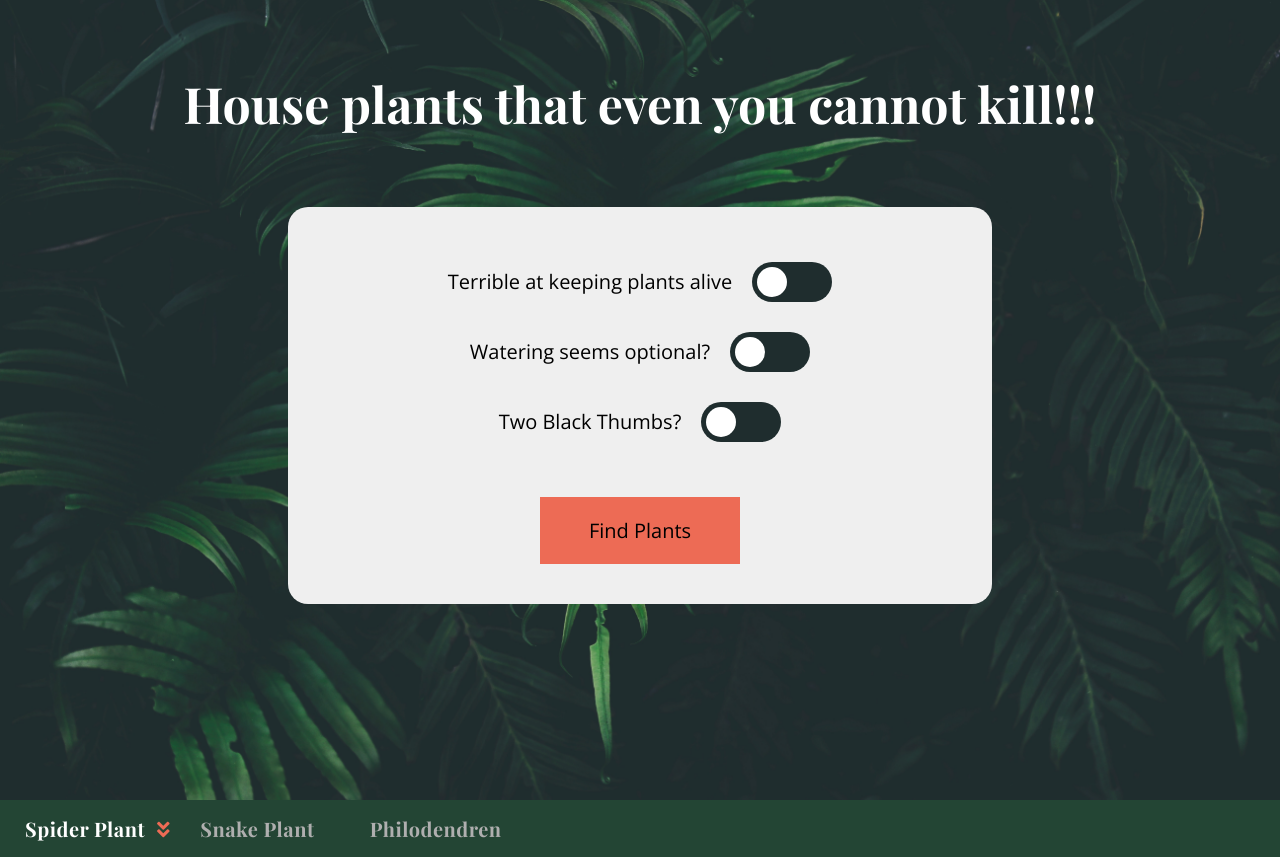
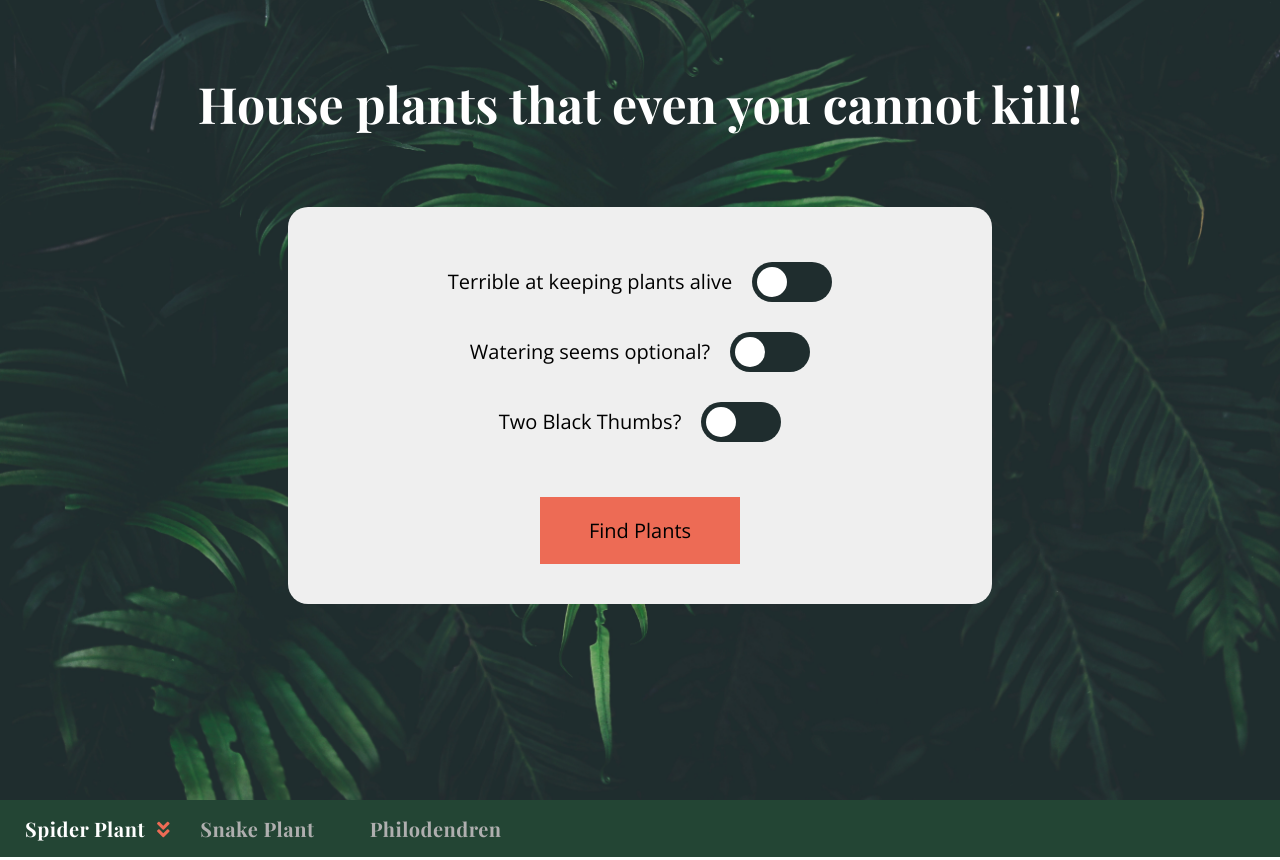
Before and after one commit to ryanfulford/plants, a plain HTML site: page index.html in a window 1280 px wide. Shown: the top 860 px of the page. Drawn offline with nearby package versions, Linux system fonts and the light colour scheme.

Commit message:
updated heading again

```diff
--- a/index.html
+++ b/index.html
@@ -11,7 +11,7 @@
     <title>STARTER - House Plants Guide</title>
     <body>
         <header>
-            <h1>House plants that even you cannot kill!!!</h1>
+            <h1>House plants that even you cannot kill!</h1>
             <form class="feedbackForm">
                 <!-- WRITE YOUR INPUT MARK UP HERE -->
                 <!-- Toggle Switch One -->
```
